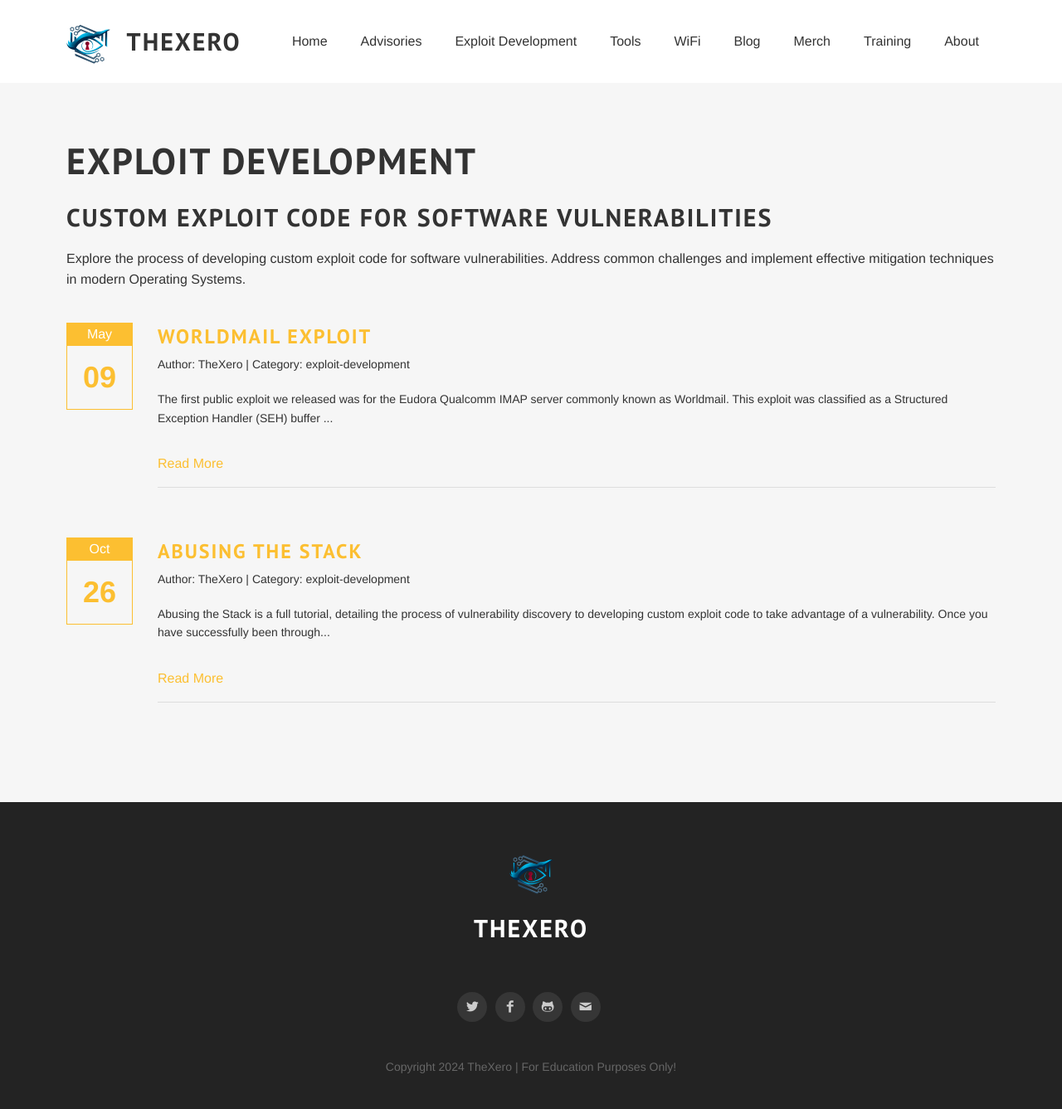
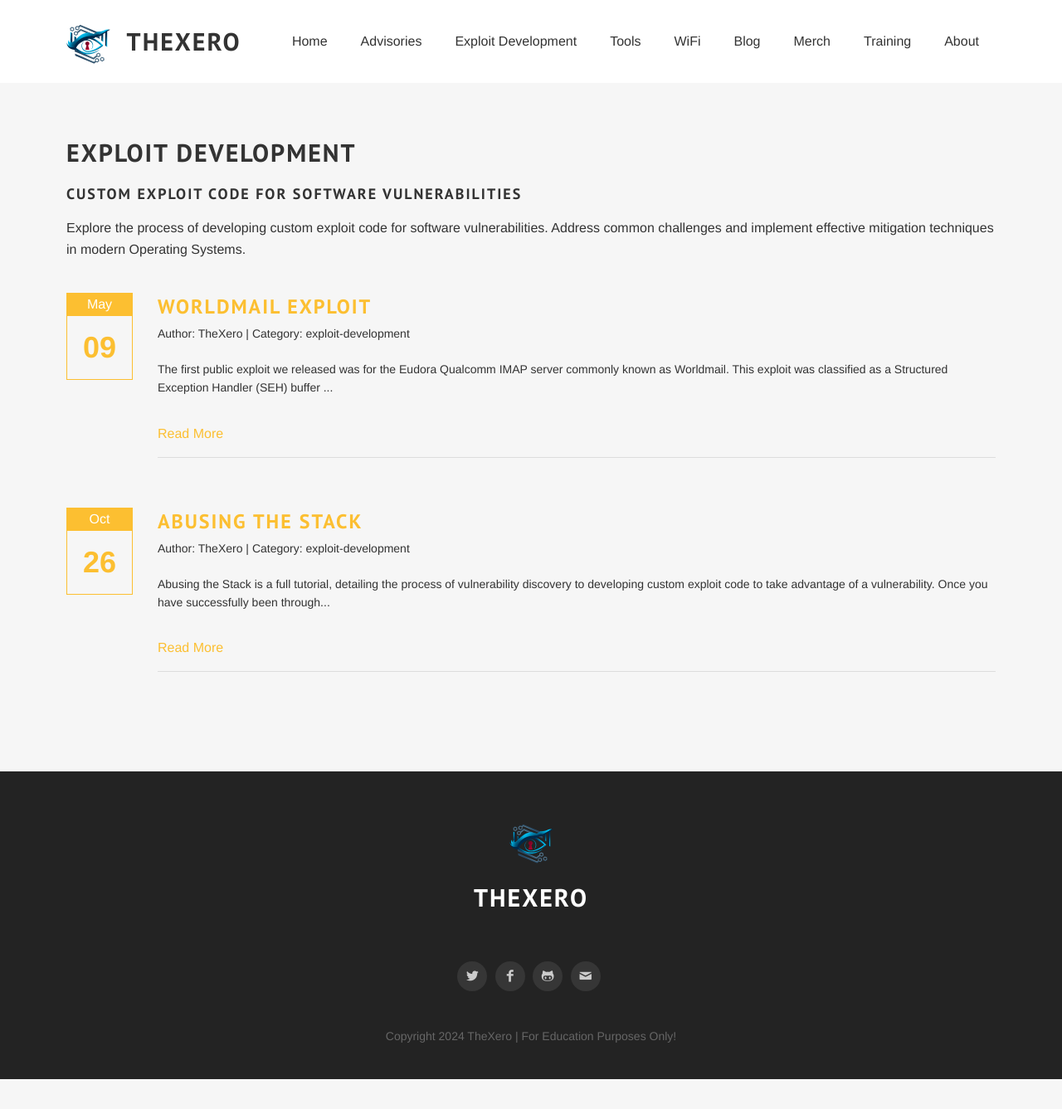
Before and after one commit to thexerocouk/thexerocouk.github.io, a Jekyll site: the page built from exploit-development/index.md, in a window 1280 px wide. Shown: the whole page at 83% size. Built offline with Jekyll 4.4.1, drawn with Linux system fonts in a browser that asks for light colours; some web fonts are replaced; after the commit the page ends 1301 px from its top, so only the background shows below that.

```diff
--- a/exploit-development/index.md
+++ b/exploit-development/index.md
@@ -6,8 +6,8 @@ description: Discover the detailed process of exploit development for software v
 ---
 
 <div id="home">
-  <h1>Exploit Development</h1>
-  <h2>Custom Exploit Code for Software Vulnerabilities</h2>
+  <h2>Exploit Development</h2>
+  <h3>Custom Exploit Code for Software Vulnerabilities</h3>
   <p>Explore the process of developing custom exploit code for software vulnerabilities. Address common challenges and implement effective mitigation techniques in modern Operating Systems.</p>
   <br />
   <div class="posts">
```
